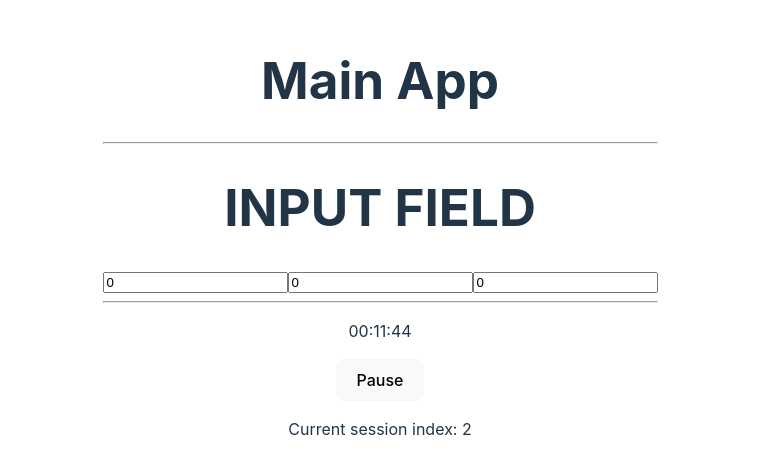
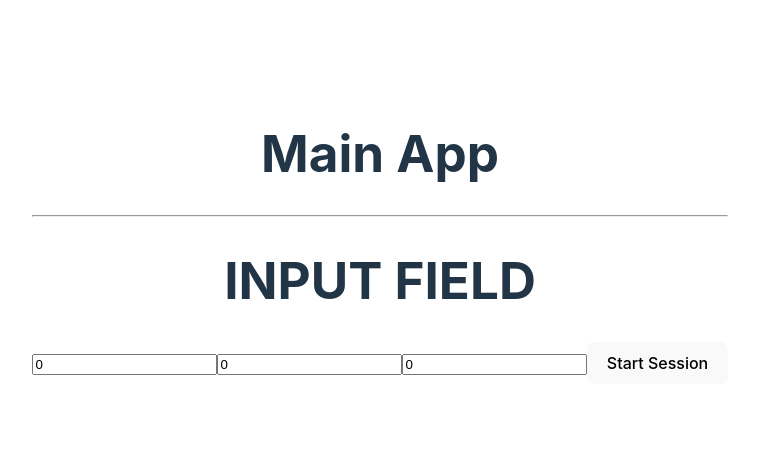
Before and after one commit to Serious-Fin/timer, a React (Vite) app: page / in a window 1280 px wide. Shown: the part 163-636 px from the top of the page, without its empty margins (260-1019 px from the left). Built offline with nearby package versions, Linux system fonts and the light colour scheme.

Commit message:
create link between user input and timer

```diff
--- a/src/App.tsx
+++ b/src/App.tsx
@@ -1,6 +1,6 @@
 import "./App.css";
 import Timer from "./components/Timer";
-import TimeInput from "./components/TimeInput";
+import TimerUI from "./components/TimerUI";
 import Session from "./components/Session";
 
 function App() {
@@ -9,9 +9,7 @@ function App() {
       <div>
         <h1>Main App</h1>
         <hr />
-        <TimeInput />
-        <hr />
-        <Session timeInSeconds={1801} />
+        <TimerUI />
       </div>
     </>
   );
--- a/src/components/Session.tsx
+++ b/src/components/Session.tsx
@@ -1,12 +1,17 @@
 import PeriodCalculator from "./../helpers/PeriodCalculator";
 import { useState, useEffect } from "react";
 import TimerFormat from "../helpers/TimerFormat";
+import { Dispatch, SetStateAction } from "react";
 
 interface SessionProps {
   timeInSeconds: number;
+  setActiveSession: Dispatch<SetStateAction<boolean>>;
 }
 
-export default function Session({ timeInSeconds }: SessionProps) {
+export default function Session({
+  timeInSeconds,
+  setActiveSession,
+}: SessionProps) {
   const [chunkIndex, setChunkIndex] = useState(0);
   const [paused, setPaused] = useState(false);
 
@@ -42,6 +47,8 @@ export default function Session({ timeInSeconds }: SessionProps) {
             setTime(timetable[prevIndex + 1]);
             return prevIndex + 1;
           }
+          console.log("Session is over");
+          setActiveSession(false);
           return prevIndex;
         });
       }
--- a/src/components/TimeInput.tsx
+++ /dev/null
@@ -1,39 +0,0 @@
-import InputLogic from "../hooks/InputLogic";
-
-export default function TimeInput() {
-  const {
-    hours,
-    minutes,
-    seconds,
-    handleHoursChange,
-    handleMinutesChange,
-    handleSecondsChange,
-    normalizeHours,
-    normalizeMinutes,
-    normalizeSeconds,
-  } = InputLogic();
-
-  return (
-    <div>
-      <h1>INPUT FIELD</h1>
-      <input
-        type="number"
-        value={hours}
-        onChange={handleHoursChange}
-        onBlur={normalizeHours}
-      />
-      <input
-        type="number"
-        value={minutes}
-        onChange={handleMinutesChange}
-        onBlur={normalizeMinutes}
-      />
-      <input
-        type="number"
-        value={seconds}
-        onChange={handleSecondsChange}
-        onBlur={normalizeSeconds}
-      />
-    </div>
-  );
-}
--- /dev/null
+++ b/src/components/TimerUI.tsx
@@ -0,0 +1,70 @@
+import InputLogic from "../hooks/InputLogic";
+import { useState } from "react";
+import Session from "./Session";
+
+export default function TimerUI() {
+  const {
+    hours,
+    minutes,
+    seconds,
+    handleHoursChange,
+    handleMinutesChange,
+    handleSecondsChange,
+    normalizeHours,
+    normalizeMinutes,
+    normalizeSeconds,
+  } = InputLogic();
+
+  const [activeSession, setActiveSession] = useState(false);
+  const [timeInSeconds, setTimeInSeconds] = useState(0);
+
+  const handleActiveSession = () => {
+    const hoursAsNumber = Number(hours);
+    const minutesAsNumber = Number(minutes);
+    const secondsAsNumber = Number(seconds);
+
+    setTimeInSeconds(
+      hoursAsNumber * 3600 + minutesAsNumber * 60 + secondsAsNumber
+    );
+    setActiveSession(!activeSession);
+  };
+
+  return (
+    <div>
+      {activeSession && (
+        <Session
+          timeInSeconds={timeInSeconds}
+          setActiveSession={setActiveSession}
+        />
+      )}
+
+      {!activeSession && (
+        <div>
+          <h1>INPUT FIELD</h1>
+
+          <form onSubmit={handleActiveSession}>
+            <input
+              type="number"
+              value={hours}
+              onChange={handleHoursChange}
+              onBlur={normalizeHours}
+            />
+            <input
+              type="number"
+              value={minutes}
+              onChange={handleMinutesChange}
+              onBlur={normalizeMinutes}
+            />
+            <input
+              type="number"
+              value={seconds}
+              onChange={handleSecondsChange}
+              onBlur={normalizeSeconds}
+            />
+            <button type="submit">Start Session</button>
+          </form>
+        </div>
+      )}
+    </div>
+  );
+}
```
